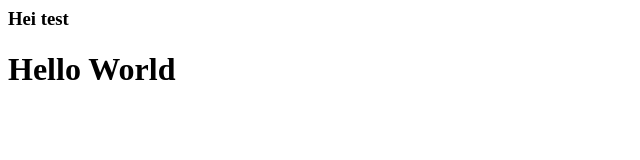
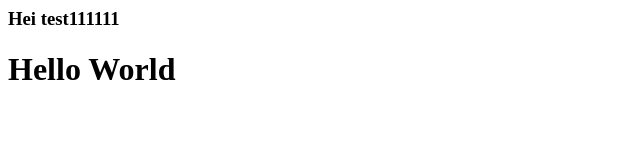
Before and after one commit to Esty12/git-practice, a plain HTML site: page index.html in a window 1280 px wide. Shown: the full height of the page, 0-640 px from the left. Drawn offline with Linux system fonts and the light colour scheme.

```diff
--- a/index.html
+++ b/index.html
@@ -1,5 +1,5 @@
 <body>
     <title>Esty Shlomoviz</title>
-    <h3>Hei test</h3>
+    <h3>Hei test111111</h3>
     <h1>Hello World</h1>
 </body>
```
